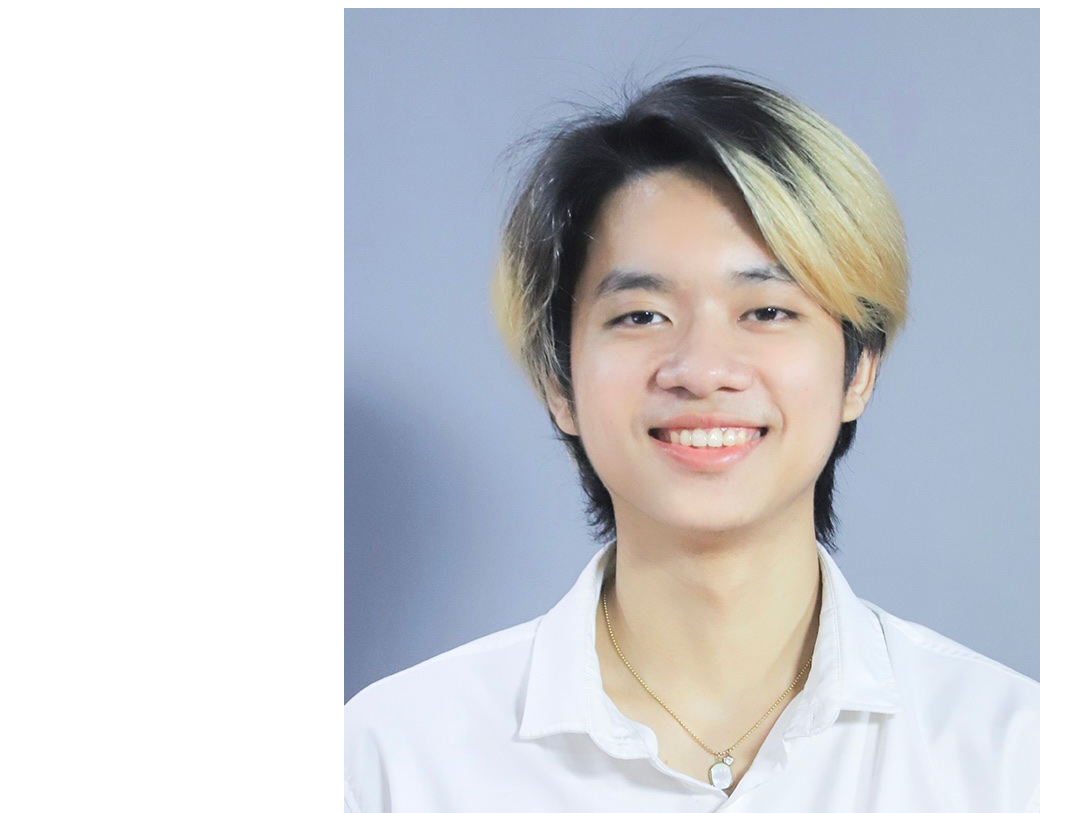
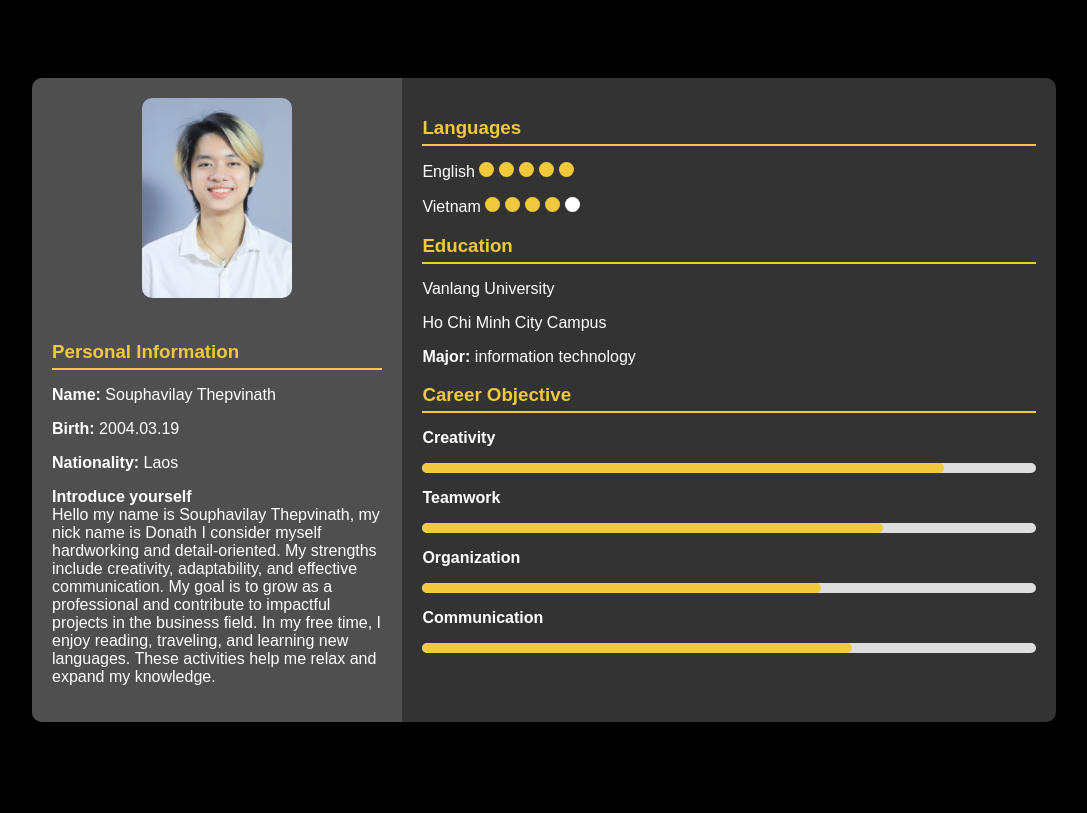
Before and after one commit to Yoyo234-star/netlify-add, a plain HTML site: page index.html in a window 1280 px wide. Shown: the top 813 px of the page, without its empty margins (96-1183 px from the left). Drawn offline with Linux system fonts and the light colour scheme.

Commit message:
Update style.css

```diff
--- a/style.css
+++ b/style.css
@@ -1,6 +1,87 @@
- .container{
-    margin-left: auto;
-    margin-right: auto;
-    width: 400px;
-    text-align: center;
- }
+body {
+    font-family: Arial, sans-serif;
+    margin: 0;
+    padding: 0;
+    background-color: #000;
+    color: #fff;
+    display: flex;
+    justify-content: center;
+    align-items: center;
+    height: 100vh;
+}
+
+.container {
+    display: flex;
+    width: 80%;
+    max-width: 1200px;
+    background-color: #333;
+    border-radius: 10px;
+    overflow: hidden;
+}
+
+.left-panel {
+    width: 35%;
+    background-color: #4f4f4f;
+    padding: 20px;
+    display: flex;
+    flex-direction: column;
+    align-items: center;
+    gap: 20px;
+}
+
+.photo img {
+    width: 150px;
+    height: 200px;
+    border-radius: 10px;
+    object-fit: cover;
+}
+
+.university-logo img {
+    width: 100px;
+    height: 100px;
+    object-fit: cover;
+}
+
+.section {
+    width: 100%;
+}
+
+    .section h3 {
+        color: #f0c93d;
+        margin-bottom: 10px;
+        border-bottom: 2px solid #f0c93d;
+        padding-bottom: 5px;
+    }
+
+.right-panel {
+    width: 65%;
+    padding: 20px;
+}
+
+.dots span {
+    display: inline-block;
+    width: 15px;
+    height: 15px;
+    background-color: #f0c93d;
+    border-radius: 50%;
+    margin-right: 5px;
+}
+
+.dots .empty {
+    background-color: #fff;
+}
+
+.progress-bar {
+    width: 100%;
+    height: 10px;
+    background-color: #ddd;
+    border-radius: 5px;
+    margin-bottom: 10px;
+    overflow: hidden;
+}
+
+.progress {
+    height: 100%;
+    background-color: #f0c93d;
+    border-radius: 5px;
+}
```
